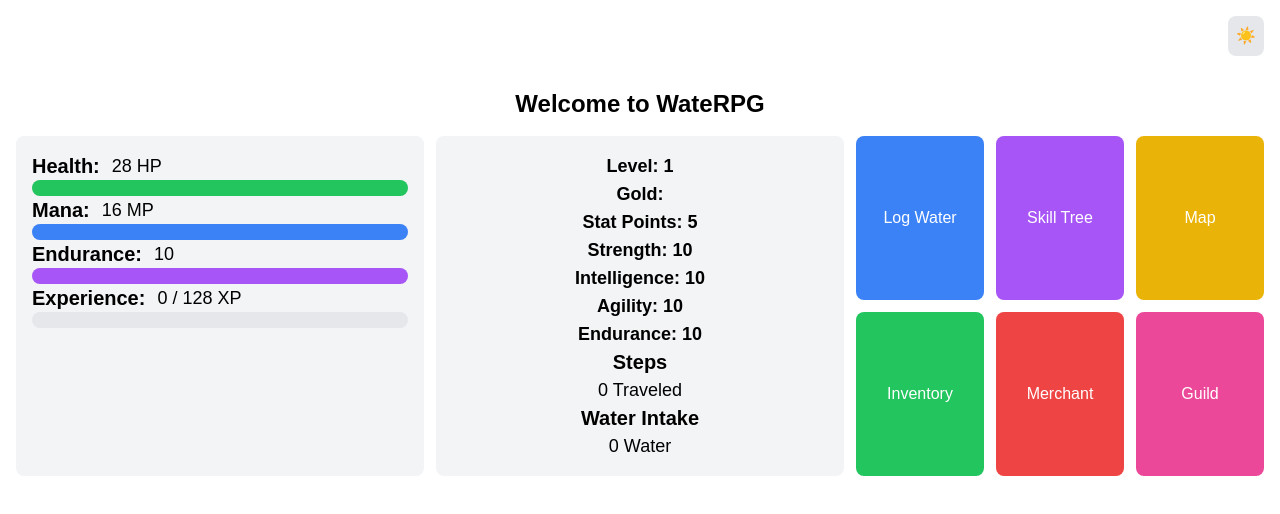
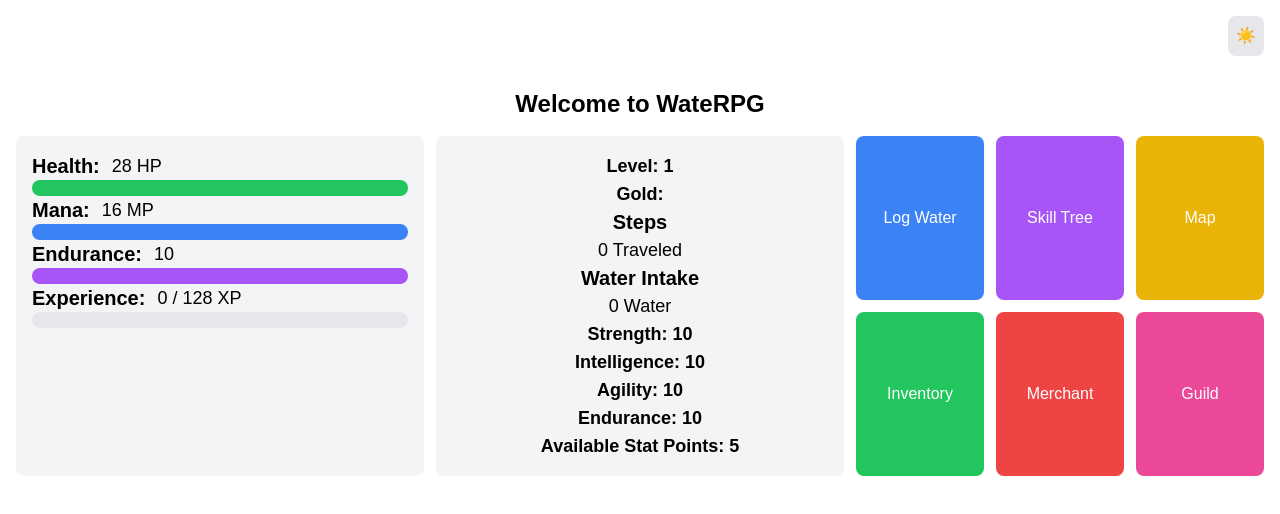
Before and after one commit to PabloGiraldo96/healtySteps, a Next.js app: page / in a window 1280 px wide. Shown: the top 514 px of the page. Built offline with nearby package versions, Linux system fonts and the light colour scheme.

Commit message:
rearrange StatUI stats

```diff
--- a/src/components/StatsUI.jsx
+++ b/src/components/StatsUI.jsx
@@ -166,15 +166,15 @@ const StatsUI = () => {
           <div className="p-4 bg-gray-100 dark:bg-gray-800 rounded-lg">
             <p className="text-lg font-semibold">Level: {level}</p>
             <p className="text-lg font-semibold">Gold: </p>
-            <p className="text-lg font-semibold">Stat Points: {statPoints}</p>
+            <h2 className="text-xl font-semibold">Steps</h2>
+            <p className="text-lg">{steps} Traveled</p>
+            <h2 className="text-xl font-semibold">Water Intake</h2>
+            <p className="text-lg">{waterIntake} Water</p>
             <p className="text-lg font-semibold">Strength: {strength}</p>
             <p className="text-lg font-semibold">Intelligence: {intelligence}</p>
             <p className="text-lg font-semibold">Agility: {agility}</p>
             <p className="text-lg font-semibold">Endurance: {endurance}</p>
-            <h2 className="text-xl font-semibold">Steps</h2>
-            <p className="text-lg">{steps} Traveled</p>
-            <h2 className="text-xl font-semibold">Water Intake</h2>
-            <p className="text-lg">{waterIntake} Water</p>
+            <p className="text-lg font-semibold">Available Stat Points: {statPoints}</p>
           </div>
           <div className="grid grid-cols-3 gap-3">
             <button
```
